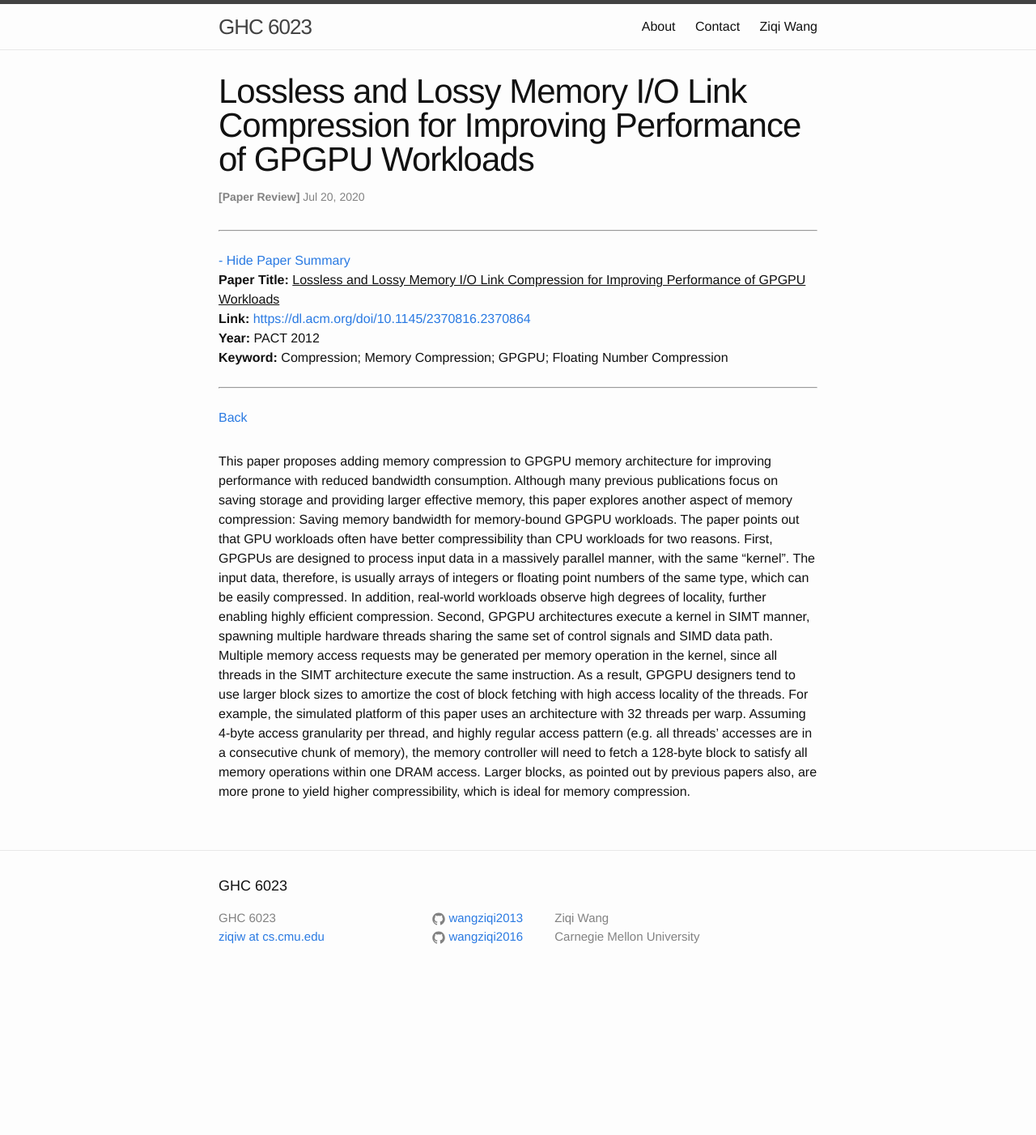
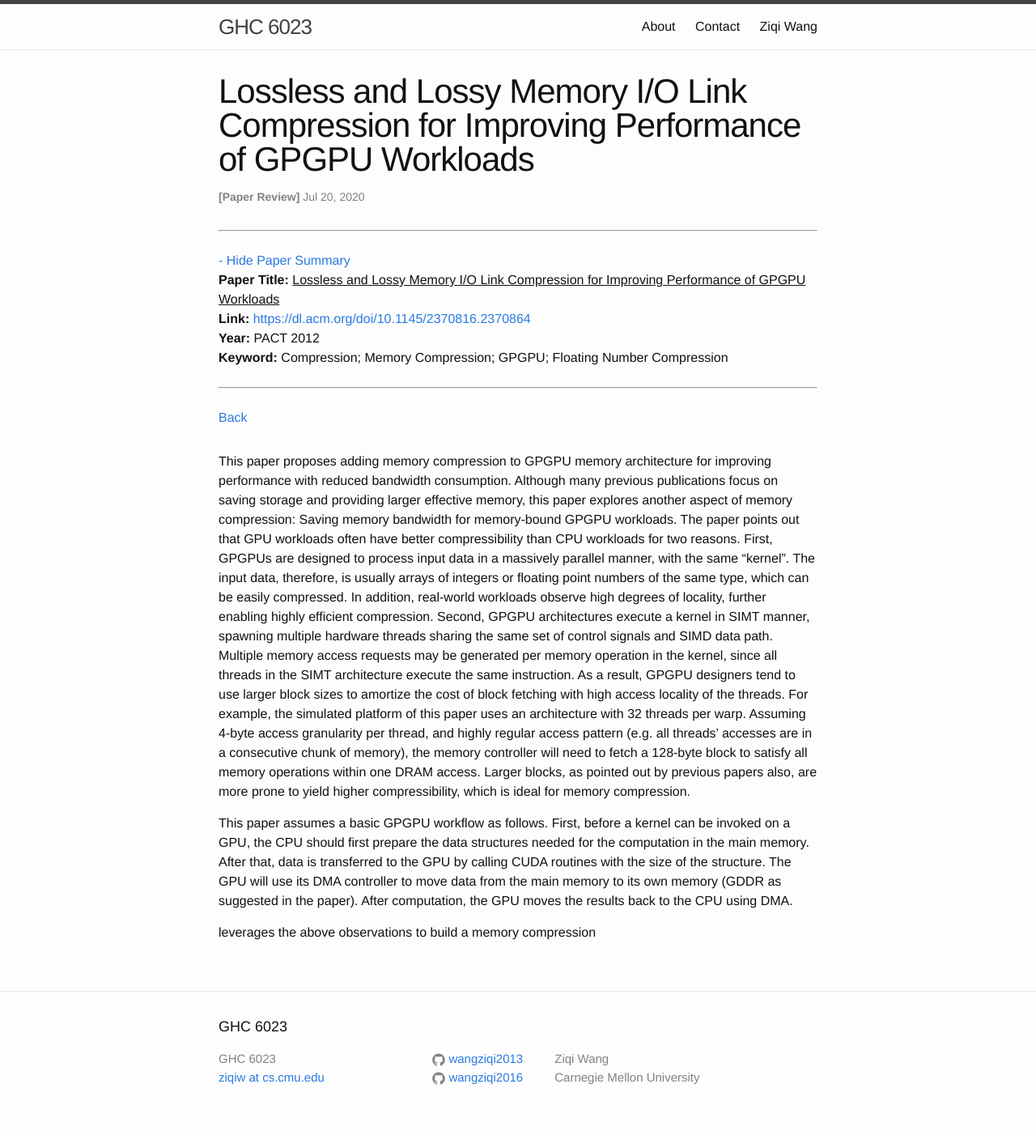
Before and after one commit to wangziqi2013/wangziqi2013.github.io, a Jekyll site: the page built from _posts/2020-07-19-loseless-and-lossy-memory-io-link-compression.markdown, in a window 1280 px wide. Shown: the whole page at 81% size. Built offline with Jekyll 4.4.1, drawn with Linux system fonts in a browser that asks for light colours; before the commit the page ends 1228 px from its top, so only the background shows below that.

Commit message:
Adding DMA

```diff
--- a/_posts/2020-07-19-loseless-and-lossy-memory-io-link-compression.markdown
+++ b/_posts/2020-07-19-loseless-and-lossy-memory-io-link-compression.markdown
@@ -28,3 +28,12 @@ an architecture with 32 threads per warp. Assuming 4-byte access granularity per
 (e.g. all threads' accesses are in a consecutive chunk of memory), the memory controller will need to fetch a 128-byte
 block to satisfy all memory operations within one DRAM access. Larger blocks, as pointed out by previous papers also,
 are more prone to yield higher compressibility, which is ideal for memory compression.
+
+This paper assumes a basic GPGPU workflow as follows. First, before a kernel can be invoked on a GPU, the CPU should
+first prepare the data structures needed for the computation in the main memory. After that, data is transferred to the
+GPU by calling CUDA routines with the size of the structure. The GPU will use its DMA controller to move data from the
+main memory to its own memory (GDDR as suggested in the paper). After computation, the GPU moves the results back to the
+CPU using DMA.
+
+
+leverages the above observations to build a memory compression
```
